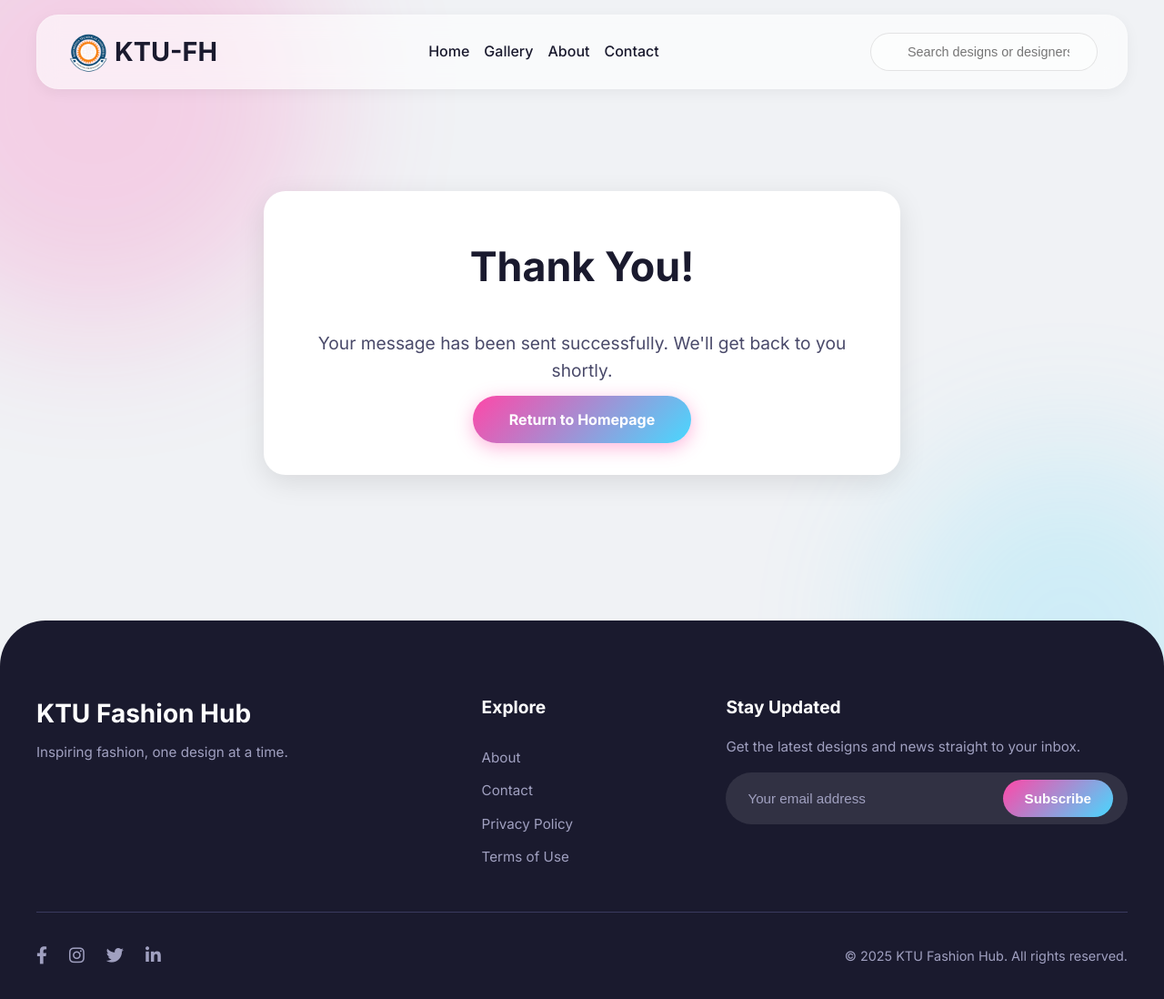
After one commit to ASedem-28/ktu_fashion_hub, a Django app: page /thank-you/ in a window 1280 px wide. The commit adds this page. Shown: the whole page at 91% size. Run offline with Django 4.2, Linux system fonts and the light colour scheme; some libraries are stand-ins or nearby versions.

Commit message:
added logic to handle the newsletter forms and contact forms

```diff
--- a/ktu_fashion_hub/gallery/urls.py
+++ b/ktu_fashion_hub/gallery/urls.py
@@ -6,6 +6,7 @@ urlpatterns = [
     path('gallery/', views.gallery_page, name='gallery'),
     path('about/', views.about_page, name='about'),
     path('contact/', views.contact_page, name='contact'),
+    path('thank-you/', views.thank_you_page, name='thank_you'),
     path('search-suggestions/', views.search_suggestions, name='search_suggestions'),
     path('initial-search-recommendations/', views.initial_search_recommendations, name='initial_search_recommendations'),
     path('privacy-policy/', views.privacy_policy_page, name='privacy_policy'),
--- a/ktu_fashion_hub/gallery/views.py
+++ b/ktu_fashion_hub/gallery/views.py
@@ -89,6 +89,9 @@ def about_page(request):
 def contact_page(request):
     return render(request, 'contact.html')
 
+def thank_you_page(request):
+    return render(request, 'thank_you.html')
+
 def privacy_policy_page(request):
     return render(request, 'privacy_policy.html')
 
--- a/ktu_fashion_hub/static/script.js
+++ b/ktu_fashion_hub/static/script.js
@@ -146,28 +146,98 @@ document.addEventListener('DOMContentLoaded', () => {
     // ==========================================================
     //          NEWSLETTER FORM SUBMISSION for footer
     // ==========================================================
+    // ==========================================================
+    // AJAX NEWSLETTER FORM SUBMISSION (Corrected)
+    // ==========================================================
     const newsletterForm = document.getElementById('newsletter-form');
-    const contactForm = document.querySelector('contact-form')
-    if (newsletterForm || contactForm) {
-        newsletterForm.addEventListener('submit', async function (e) {
-            e.preventDefault();
+    if (newsletterForm) {
+        newsletterForm.addEventListener('submit', function (e) {
+            e.preventDefault(); // Prevent the default page reload
+
             const form = e.target;
+            const data = new FormData(form);
             const messageEl = document.getElementById('form-message');
+            const submitButton = form.querySelector('button[type="submit"]');
 
             messageEl.textContent = "Subscribing...";
             messageEl.style.color = "#a0a0c0";
+            submitButton.disabled = true;
 
-            setTimeout(() => {
-                const isSuccess = Math.random() > 0.2;
-                if (isSuccess) {
+            fetch(form.action, {
+                method: form.method,
+                body: data,
+                headers: {
+                    'Accept': 'application/json'
+                }
+            }).then(response => {
+                if (response.ok) {
+                    messageEl.textContent = "Thanks for subscribing!";
+                    messageEl.style.color = "#90ee90"; // Green for success
                     form.reset();
-                    messageEl.textContent = "Thanks for subscribing!";
-                    messageEl.style.color = "#90ee90";
+                    submitButton.disabled = false;
                 } else {
-                    messageEl.textContent = "Oops! Something went wrong.";
-                    messageEl.style.color = "#ff6666";
+                    messageEl.innerHTML = "Oops! Something went wrong.";
+                    messageEl.style.color = "#ff6666"; // Red for error
+                    submitButton.disabled = false;
                 }
-            }, 1000);
+            }).catch(error => {
+                messageEl.innerHTML = "Oops! A network error occurred.";
+                messageEl.style.color = "#ff6666";
+                submitButton.disabled = false;
+            });
+        });
+    }
+
+    // ==========================================================
+    // AJAX CONTACT FORM SUBMISSION
+    // ==========================================================
+    const contactForm = document.getElementById('contact-form');
+    if (contactForm) {
+        contactForm.addEventListener('submit', function(e) {
+            e.preventDefault(); // Prevent the default page reload
+
+            const form = e.target;
+            const data = new FormData(form);
+            const statusDiv = document.getElementById('form-status');
+            const submitButton = form.querySelector('button[type="submit"]');
+
+            // Show a "sending" message
+            statusDiv.innerHTML = "Sending...";
+            statusDiv.className = 'form-status'; // Reset classes
+            statusDiv.style.display = 'block';
+            submitButton.disabled = true;
+
+            fetch(form.action, {
+                method: form.method,
+                body: data,
+                headers: {
+                    'Accept': 'application/json'
+                }
+            }).then(response => {
+                if (response.ok) {
+                    // Success!
+                    statusDiv.innerHTML = "Thanks for your message! We'll get back to you shortly.";
+                    statusDiv.classList.add('success');
+                    form.reset();
+                    submitButton.disabled = false;
+                } else {
+                    // Handle server errors
+                    response.json().then(data => {
+                        if (Object.hasOwn(data, 'errors')) {
+                            statusDiv.innerHTML = data["errors"].map(error => error["message"]).join(", ");
+                        } else {
+                            statusDiv.innerHTML = "Oops! There was a problem submitting your form.";
+                        }
+                        statusDiv.classList.add('error');
+                        submitButton.disabled = false;
+                    })
+                }
+            }).catch(error => {
+                // Handle network errors
+                statusDiv.innerHTML = "Oops! There was a network error. Please try again.";
+                statusDiv.classList.add('error');
+                submitButton.disabled = false;
+            });
         });
     }
 
--- a/ktu_fashion_hub/static/style.css
+++ b/ktu_fashion_hub/static/style.css
@@ -1280,6 +1280,28 @@ header .nav li a:hover::after {
 }
 
 
+
+/* NEW: FORM STATUS MESSAGE STYLES */
+.form-status {
+    margin-top: 1.5rem;
+    padding: 1rem;
+    border-radius: 0.75rem;
+    font-weight: 500;
+    display: none;
+}
+.form-status.success {
+    background-color: #d4edda;
+    color: #155724;
+    display: block;
+}
+.form-status.error {
+    background-color: #f8d7da;
+    color: #721c24;
+    display: block;
+}
+
+
+
 /*  LEGAL PAGE STYLES  */
 .legal-page-container {
   max-width: 800px;
--- a/ktu_fashion_hub/templates/base.html
+++ b/ktu_fashion_hub/templates/base.html
@@ -62,7 +62,7 @@
         <div class="footer-newsletter">
           <h3>Stay Updated</h3>
           <p>Get the latest designs and news straight to your inbox.</p>
-          <form id="newsletter-form">
+          <form id="newsletter-form" action="https://formspree.io/f/meolnzdb" method="POST">
             <input type="email" name="email" placeholder="Your email address" required />
             <button type="submit">Subscribe</button>
             <p id="form-message"></p>
--- a/ktu_fashion_hub/templates/contact.html
+++ b/ktu_fashion_hub/templates/contact.html
@@ -12,13 +12,15 @@
             <h2 class="section-title">Get in Touch</h2>
             <p style="text-align: center; color: #4a4a6a; margin-top: -1.5rem; margin-bottom: 2rem;">Have a question or want to collaborate? Send us a message!</p>
 
-            <form class="contact-form" method="POST">
-              {% csrf_token %}
+            <!-- FORM NOW POINTS TO YOUR FORMSPREE ENDPOINT -->
+            <form id="contact-form" class="contact-form" action="https://formspree.io/f/mldwzlaz" method="POST">
                 <input type="text" name="name" placeholder="Your Name" required>
                 <input type="email" name="email" placeholder="Your Email" required>
                 <textarea name="message" placeholder="Your Message" rows="5" required></textarea>
                 <button type="submit" class="cta-button">Send Message</button>
             </form>
+
+            <div id="form-status" class="form-status"></div>
 
             <div class="contact-info">
                 <p><strong>Email:</strong> fashionhub@ktu.edu.gh</p>
--- /dev/null
+++ b/ktu_fashion_hub/templates/thank_you.html
@@ -0,0 +1,15 @@
+{% extends "base.html" %}
+{% load static %}
+
+{% block title %}Message Sent - KTU Fashion Hub{% endblock %}
+
+{% block content %}
+<main class="page-content" style="text-align: center; padding: 6rem 2rem;">
+    <div class="contact-container">
+        <h1 class="section-title">Thank You!</h1>
+        <p style="font-size: 1.2rem; color: #4a4a6a;">Your message has been sent successfully. We'll get back to you shortly.</p>
+        <br>
+        <a href="{% url 'home' %}" class="cta-button">Return to Homepage</a>
+    </div>
+</main>
+{% endblock %}
```
